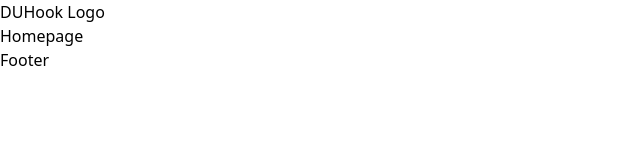
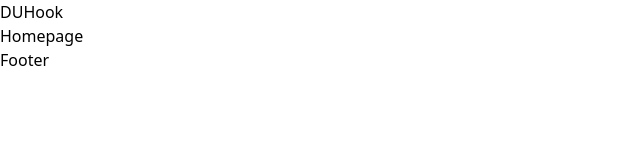
Before and after one commit to s4bbi/duhook, a React (Vite) app: page / in a window 1280 px wide. Shown: the top 160 px of the page, without its empty margins (0-640 px from the left). Built offline with nearby package versions, Linux system fonts and the light colour scheme.

Commit message:
Test Commit

```diff
--- a/src/components/Header.jsx
+++ b/src/components/Header.jsx
@@ -3,7 +3,7 @@ import logo from "../../public/duhookLogo.png"
 const Header = () => {
   return (
     <div className="flex bg-black text-white items-center font-[poppins]">
-      <span>DUHook Logo</span>
+      <span>DUHook</span>
     </div>
   )
 }
```
